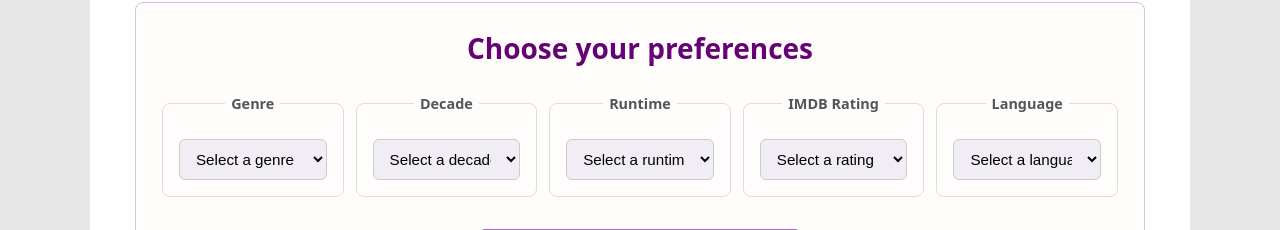
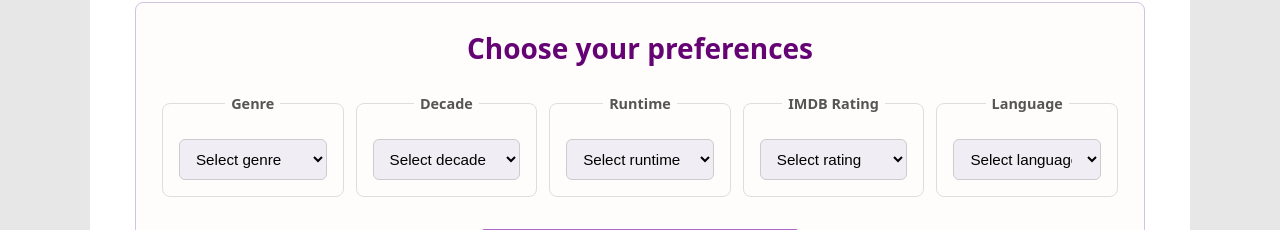
Before and after one commit to bendee48/movie-app, a React (Vite) app: page / in a window 1280 px wide. Shown: the part 171-401 px from the top of the page. Built offline with nearby package versions, Linux system fonts and the light colour scheme; no server answers.

Commit message:
Minor cosmetic change to labels in FilmSelector

```diff
--- a/src/components/FilmSelector.jsx
+++ b/src/components/FilmSelector.jsx
@@ -23,7 +23,7 @@ function FilmSelector({submitHandler}) {
         <legend>Genre</legend>
         <label htmlFor="genre" className="visuallyHidden">Genre</label>
         <select name="genre" id="genre" defaultValue={""}>
-          <option value="" disabled>Select a genre</option>
+          <option value="" disabled>Select genre</option>
           <option value="any genre">any genre</option>
           <option value="action">Action</option>
           <option value="comedy">Comedy</option>
@@ -39,7 +39,7 @@ function FilmSelector({submitHandler}) {
         <legend>Decade</legend>
         <label htmlFor="decade" className="visuallyHidden">Decade</label>
         <select name="decade" id="decade" defaultValue={""}>
-          <option value="" disabled>Select a decade</option>
+          <option value="" disabled>Select decade</option>
           <option value="any decade">any decade</option>
           <option value="2020s">2020s</option>
           <option value="2010s">2010s</option>
@@ -56,7 +56,7 @@ function FilmSelector({submitHandler}) {
         <legend>Runtime</legend>
         <label htmlFor="runtime" className="visuallyHidden">Runtime</label>
         <select name="runtime" id="runtime" defaultValue={""}>
-          <option value="" disabled>Select a runtime</option>
+          <option value="" disabled>Select runtime</option>
           <option value="any length">any length</option>
           <option value="around 90 mins">around 90 mins</option>
           <option value="less than 180 mins">less than 2 hours</option>
@@ -67,7 +67,7 @@ function FilmSelector({submitHandler}) {
         <legend>IMDB Rating</legend>
         <label htmlFor="rating" className="visuallyHidden">IMDB Rating</label>
         <select name="rating" id="rating" defaultValue={""}>
-          <option value="" disabled>Select a rating</option>
+          <option value="" disabled>Select rating</option>
           <option value="any rating">any rating</option>
           <option value="higher than 9">9 or higher</option>
           <option value="higher than 8">8 or higher</option>
@@ -81,7 +81,7 @@ function FilmSelector({submitHandler}) {
         <legend>Language</legend>
         <label htmlFor="language" className="visuallyHidden">Language</label>
         <select name="language" id="language" defaultValue={""}>
-          <option value="" disabled>Select a language</option>
+          <option value="" disabled>Select language</option>
           <option value="any language">any language</option>
           <option value="english">English</option>
           <option value="french">French</option>
```
